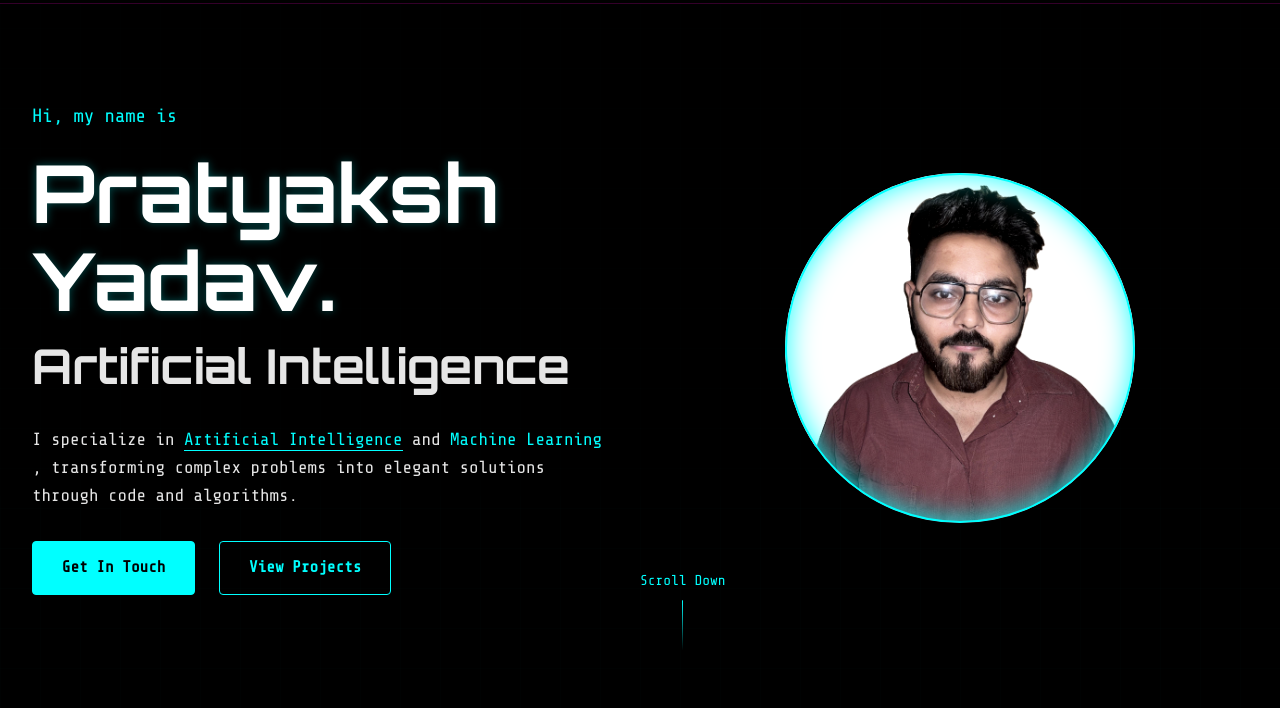
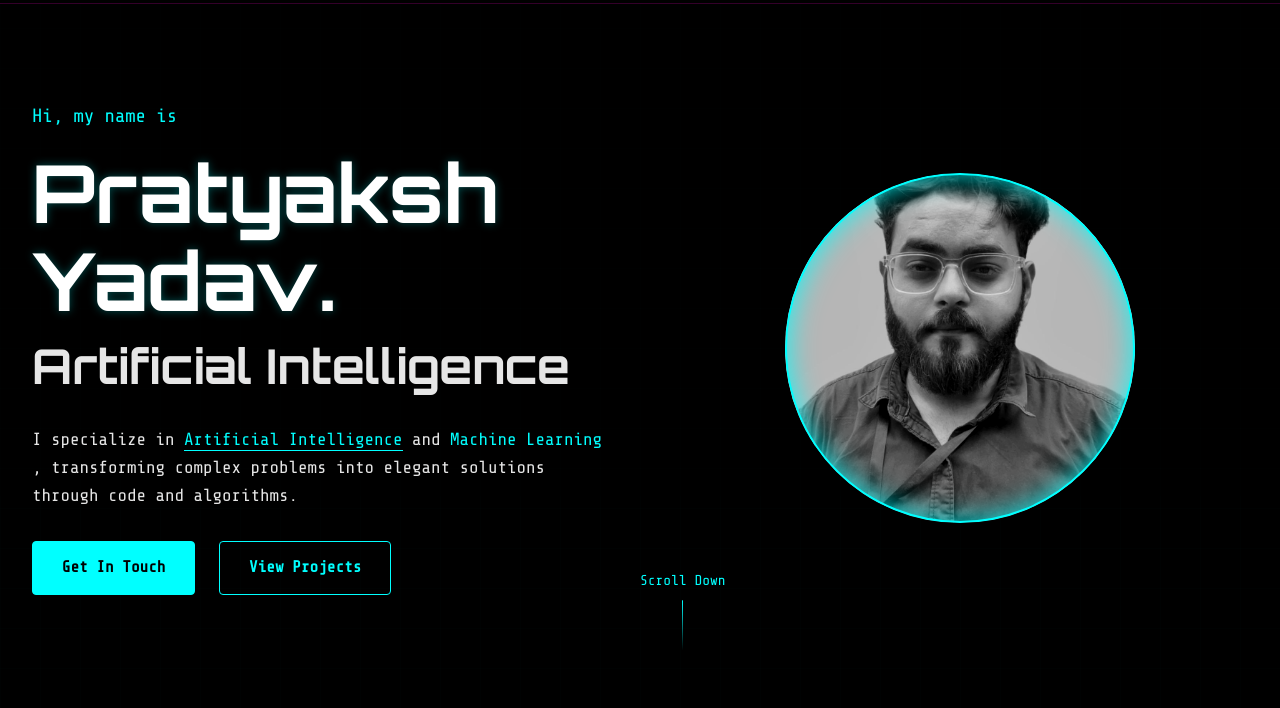
Before and after one commit to pratyaksh025/Portfolio, a plain HTML site: page index.html in a window 1280 px wide. Shown: the part 92-800 px from the top of the page. Drawn offline with nearby package versions, Linux system fonts and the light colour scheme; a script that the page names is missing.

Commit message:
Update index.html

```diff
--- a/index.html
+++ b/index.html
@@ -55,7 +55,7 @@
         </div>
         <div class="hero__image-container">
           <div class="image__wrapper">
-            <img src="portfolio.jpg" alt="Pratyaksh Yadav" class="hero__image">
+            <img src="my.jpeg" alt="Pratyaksh Yadav" class="hero__image">
             <div class="image__border"></div>
             <div class="image__glow"></div>
           </div>
```
